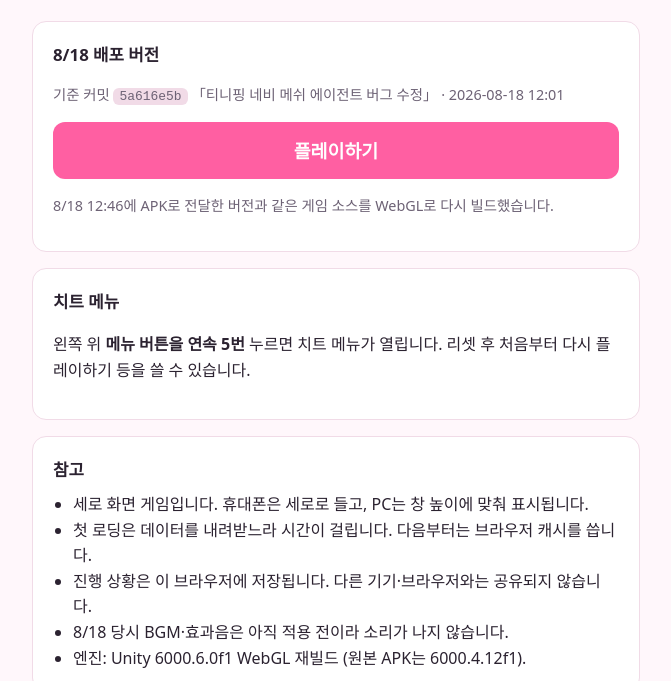
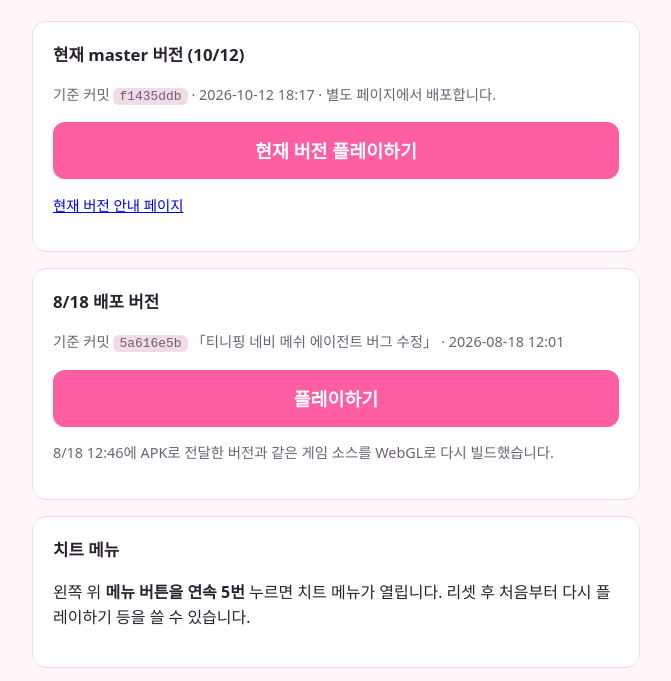
Before and after one commit to cykim-bs/TeenipingTycoon-Playtest, a plain HTML site: page index.html in a window 1280 px wide. Shown: the part 106-787 px from the top of the page, without its empty margins (304-975 px from the left). Drawn offline with Linux system fonts and the light colour scheme.

Commit message:
배포 - 안내 페이지에 현재 master 10/12 빌드 링크 추가
Co-Authored-By: Claude Opus 5.5 <noreply@anthropic.com>

```diff
--- a/index.html
+++ b/index.html
@@ -29,6 +29,13 @@
   <p class="sub">브라우저(WebGL) 플레이테스트 빌드</p>
 
   <section class="card">
+    <h2>현재 master 버전 (10/12)</h2>
+    <p class="meta">기준 커밋 <code>f1435ddb</code> · 2026-10-12 18:17 · 별도 페이지에서 배포합니다.</p>
+    <a class="play" href="https://cykim-bs.github.io/TeenipingTycoon-Playtest-Master/20261012-f1435ddb/">현재 버전 플레이하기</a>
+    <p class="meta"><a href="https://cykim-bs.github.io/TeenipingTycoon-Playtest-Master/">현재 버전 안내 페이지</a></p>
+  </section>
+
+  <section class="card">
     <h2>8/18 배포 버전</h2>
     <p class="meta">기준 커밋 <code>5a616e5b</code> 「티니핑 네비 메쉬 에이전트 버그 수정」 · 2026-08-18 12:01</p>
     <a class="play" href="20260818-5a616e5b/">플레이하기</a>
```
